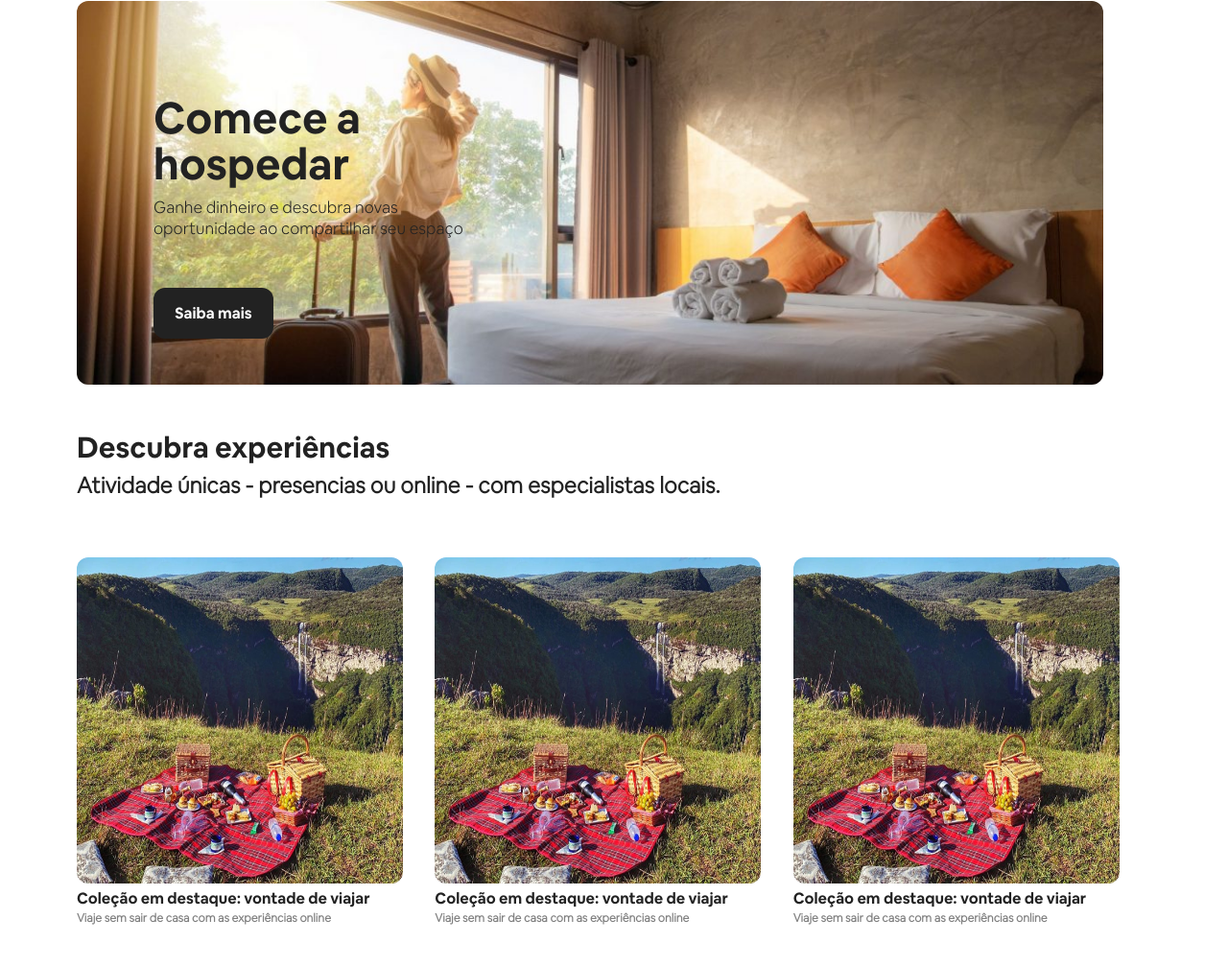
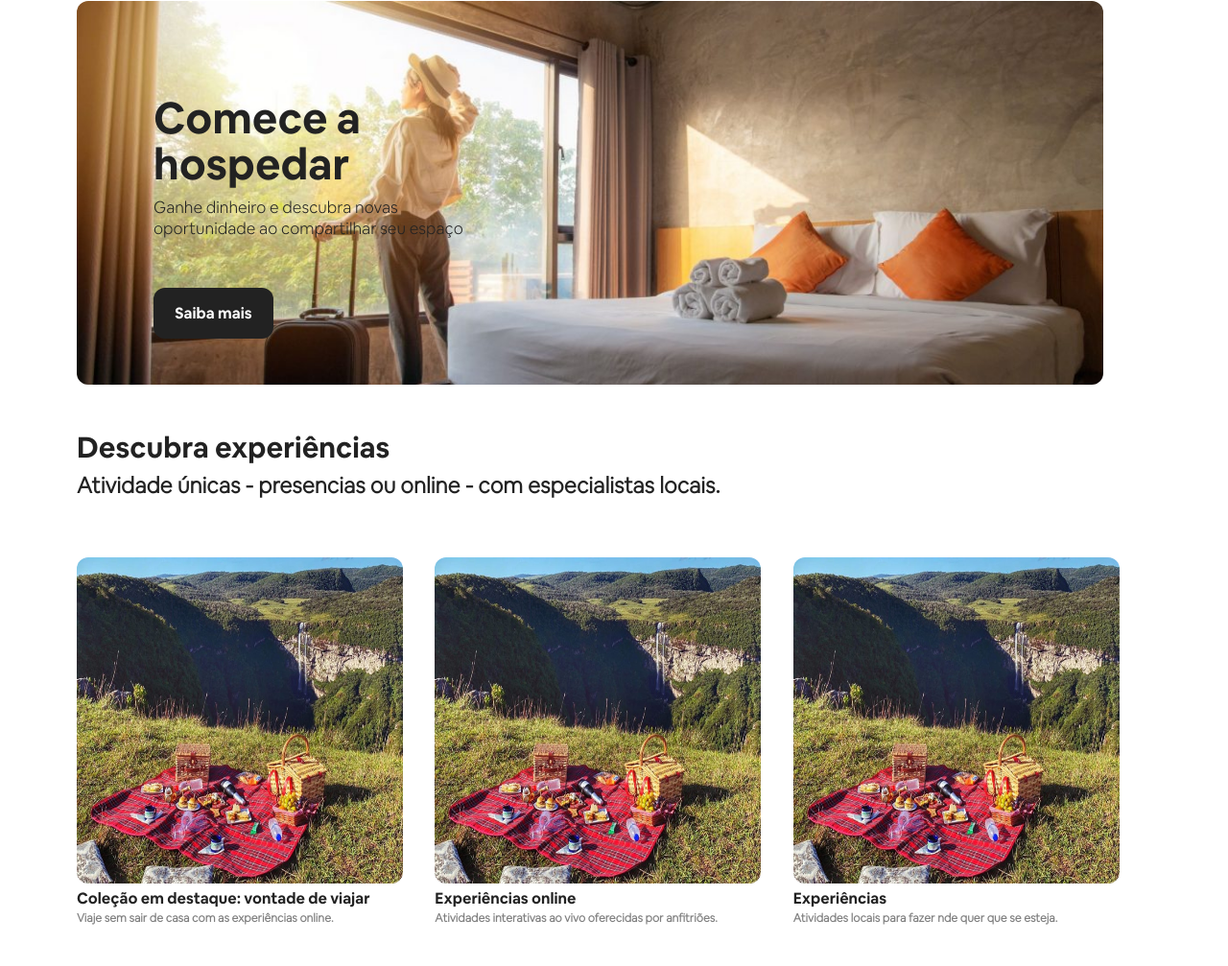
Before and after one commit to hroderik/htmlcss, a plain HTML site: page airbnb/index.html in a window 1280 px wide. Shown: the part 1207-2214 px from the top of the page at 96% size. Drawn offline with Linux system fonts and the light colour scheme.

Commit message:
Feb 25, 2024, 12:20 AM

```diff
--- a/airbnb/index.html
+++ b/airbnb/index.html
@@ -300,19 +300,19 @@
             <div class="activities--item">
                 <img src="./assets/images/viagensnatureza.jpg"/>
                 <b>Coleção em destaque: vontade de viajar</b>
-                <p>Viaje sem sair de casa com as experiências online</p>
+                <p>Viaje sem sair de casa com as experiências online.</p>
             </div>
 
             <div class="activities--item">
                 <img src="./assets/images/viagensnatureza.jpg"/>
-                <b>Coleção em destaque: vontade de viajar</b>
-                <p>Viaje sem sair de casa com as experiências online</p>
+                <b>Experiências online</b>
+                <p>Atividades interativas ao vivo oferecidas por anfitriões.</p>
             </div>
 
             <div class="activities--item">
                 <img src="./assets/images/viagensnatureza.jpg"/>
-                <b>Coleção em destaque: vontade de viajar</b>
-                <p>Viaje sem sair de casa com as experiências online</p>
+                <b>Experiências</b>
+                <p>Atividades locais para fazer nde quer que se esteja.</p>
             </div>
 
         </div>
```
